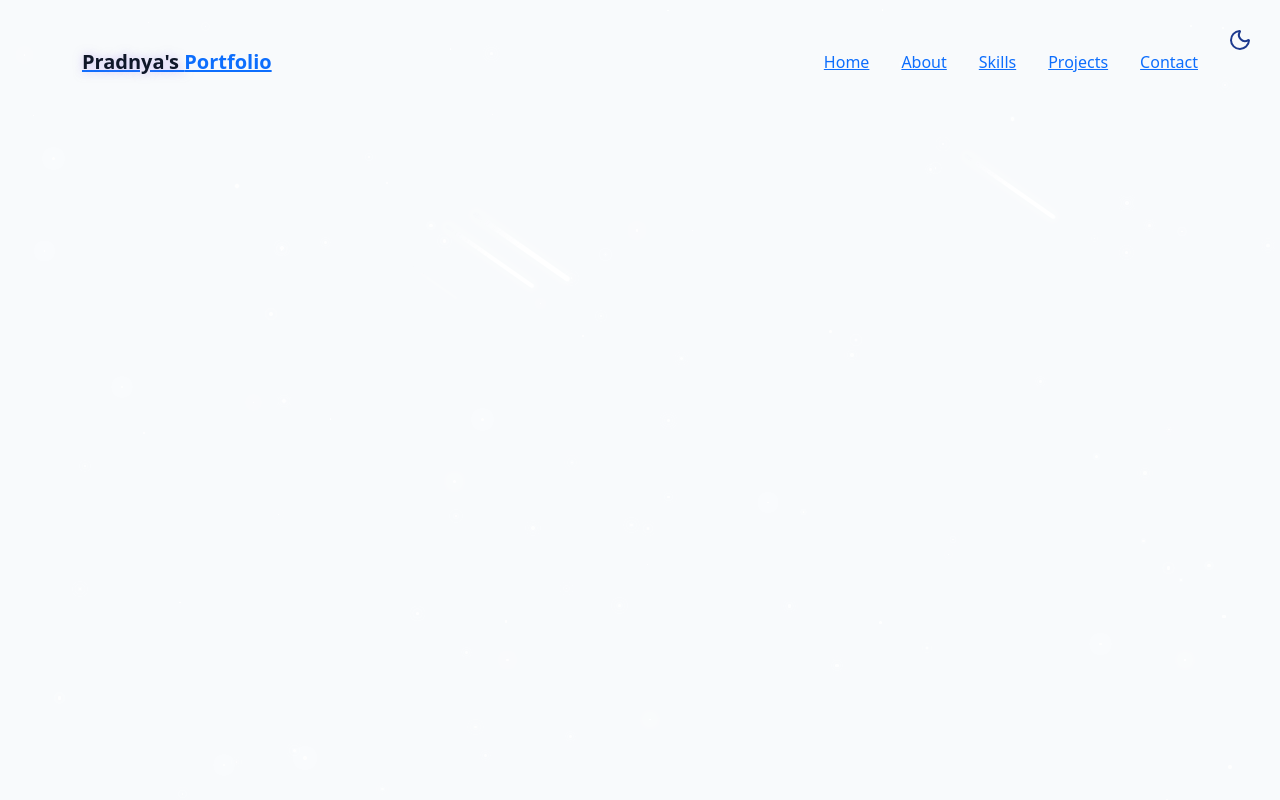
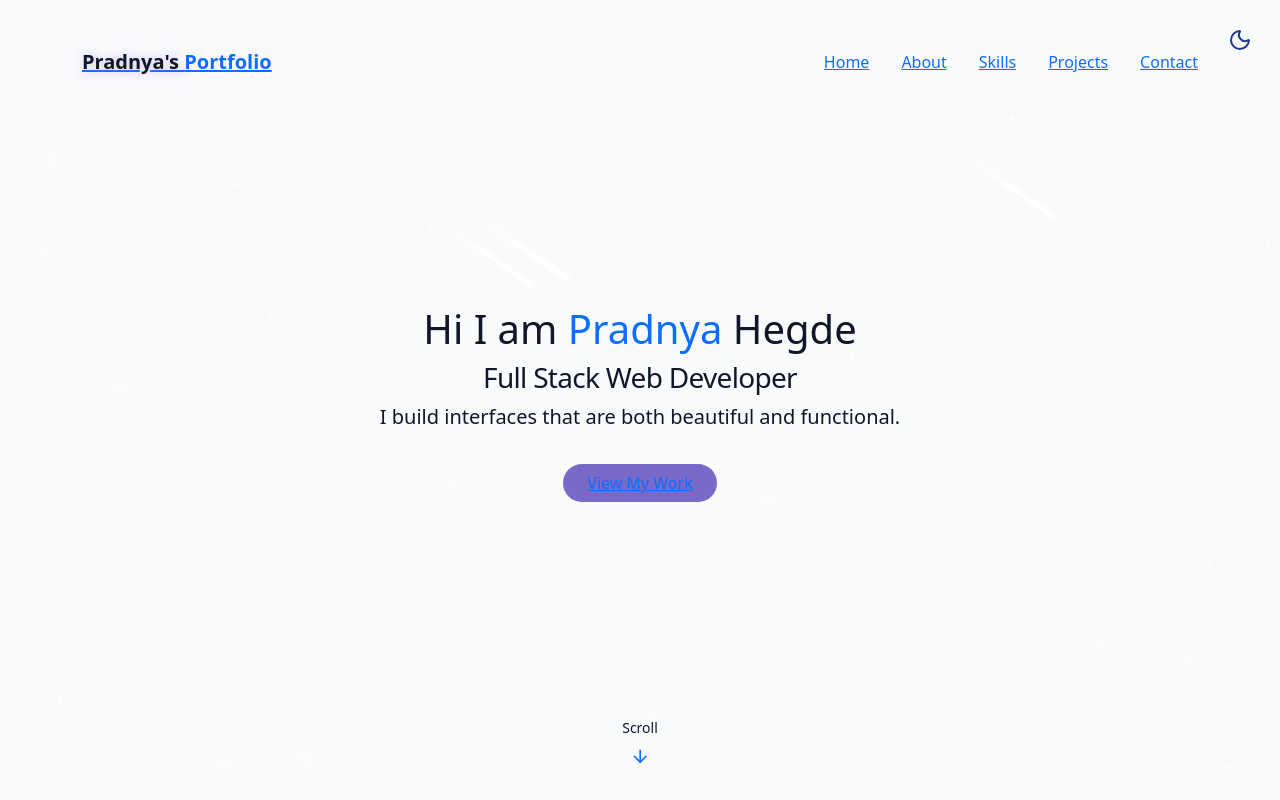
Before and after one commit to pshegde123/portfolio25, a React (Vite) app: page / in a window 1280 px wide. Built offline with nearby package versions, Linux system fonts and the light colour scheme; a web font is replaced by a local one.

Commit message:
added scrabletext effect to text

```diff
--- /dev/null
+++ b/src/components/HeroSection.jsx
@@ -0,0 +1,56 @@
+import { ArrowDown } from "lucide-react";
+import gsap from "gsap";
+import { useGSAP } from "@gsap/react";
+import { ScrambleTextPlugin } from "gsap/ScrambleTextPlugin";
+import { SplitText } from "gsap/SplitText";
+
+gsap.registerPlugin(ScrambleTextPlugin);
+
+
+const HeroSection = () => {
+    useGSAP(() => {
+        var tl = gsap.timeline({ defaults: { duration: 2, ease: "none" } });
+
+        tl.to("#scramble", {
+            duration: 3,
+            scrambleText: {
+                text: "Full Stack Web Developer",
+                chars: "lowerCase",
+                revealDelay: 0.5,
+                tweenLength: false
+            }
+        })
+    });
+
+    return (
+        <section
+            id="hero"
+            className="relative min-h-screen flex flex-col items-center justify-center px-4"
+        >
+            <div className="container max-w-4xl mx-auto text-center z-10">
+                <div className="space-y-6">
+                    <h1>Hi I am  <span className="text-primary animate-fade-in-delay-1">Pradnya</span> Hegde</h1>
+                    <h3 id="scramble" className="text-4xl md:text-6xl font-bold tracking-tight">
+                    </h3>
+
+                    <p id="myInfo" className="text-lg md:text-xl text-muted-foreground max-2-2xl mx-auto opacity-1 animate-fade-in-delay-4">
+                        I build interfaces that are both beautiful and functional.
+                    </p>
+
+                    <div className="pt-4">
+                        <a href="#projects" className="cosmic-button">
+                            View My Work
+                        </a>
+                    </div>
+                </div>
+            </div>
+
+            <div className="absolute bottom-8 left-1/2 transform -translate-x-1/2 flex flex-col items-center animate-bounce">
+                <span className="text-sm text-muted-foreground mb-2"> Scroll </span>
+                <ArrowDown className="h-5 w-5 text-primary" />
+            </div>
+        </section>
+    );
+};
+
+export default HeroSection;
--- a/src/pages/Home.jsx
+++ b/src/pages/Home.jsx
@@ -1,3 +1,4 @@
+import HeroSection from "../components/HeroSection"
 import Navbar from "../components/Navbar"
 import { StarBackground } from "../components/StarBackground"
 import { ThemeToggle } from "../components/ThemeToggle"
@@ -14,7 +15,9 @@ const Home = () => {
             <Navbar />
 
             {/* Main Content */}
-
+            <main>
+                <HeroSection />
+            </main>
 
             {/* Footer */}
 
```
